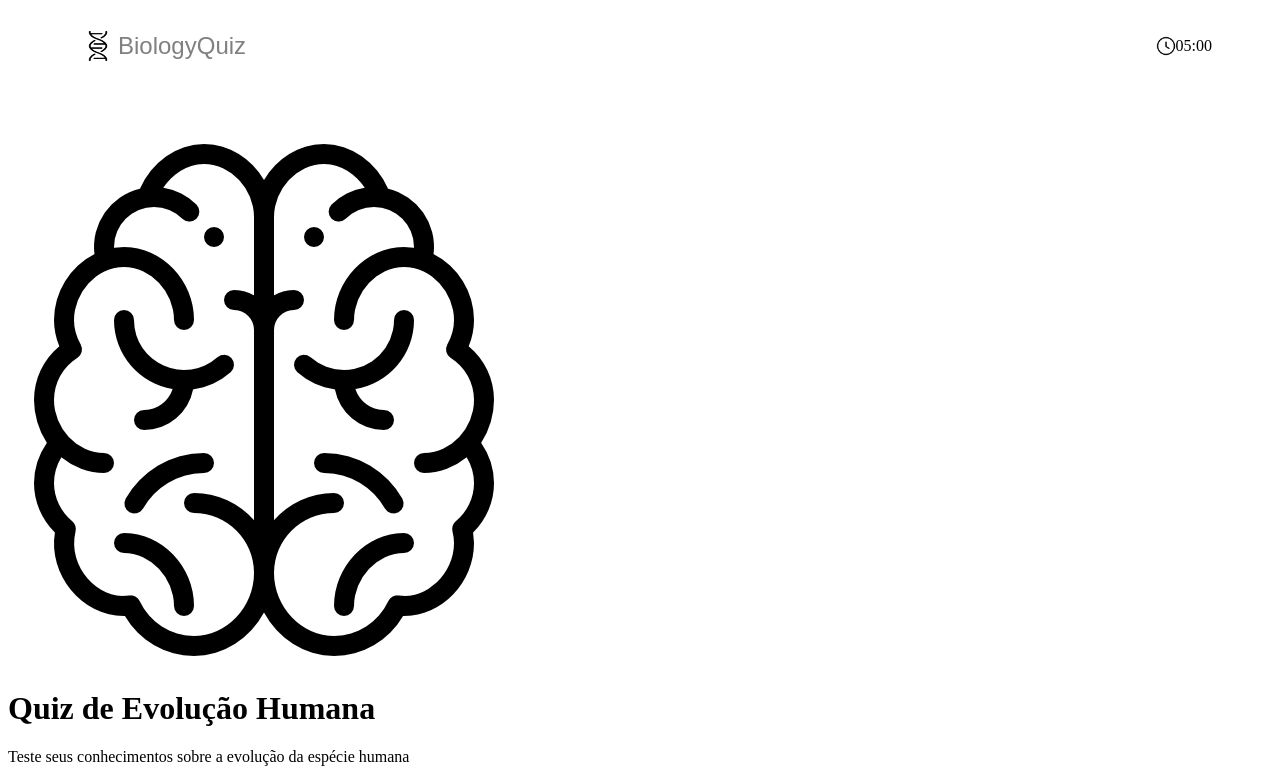
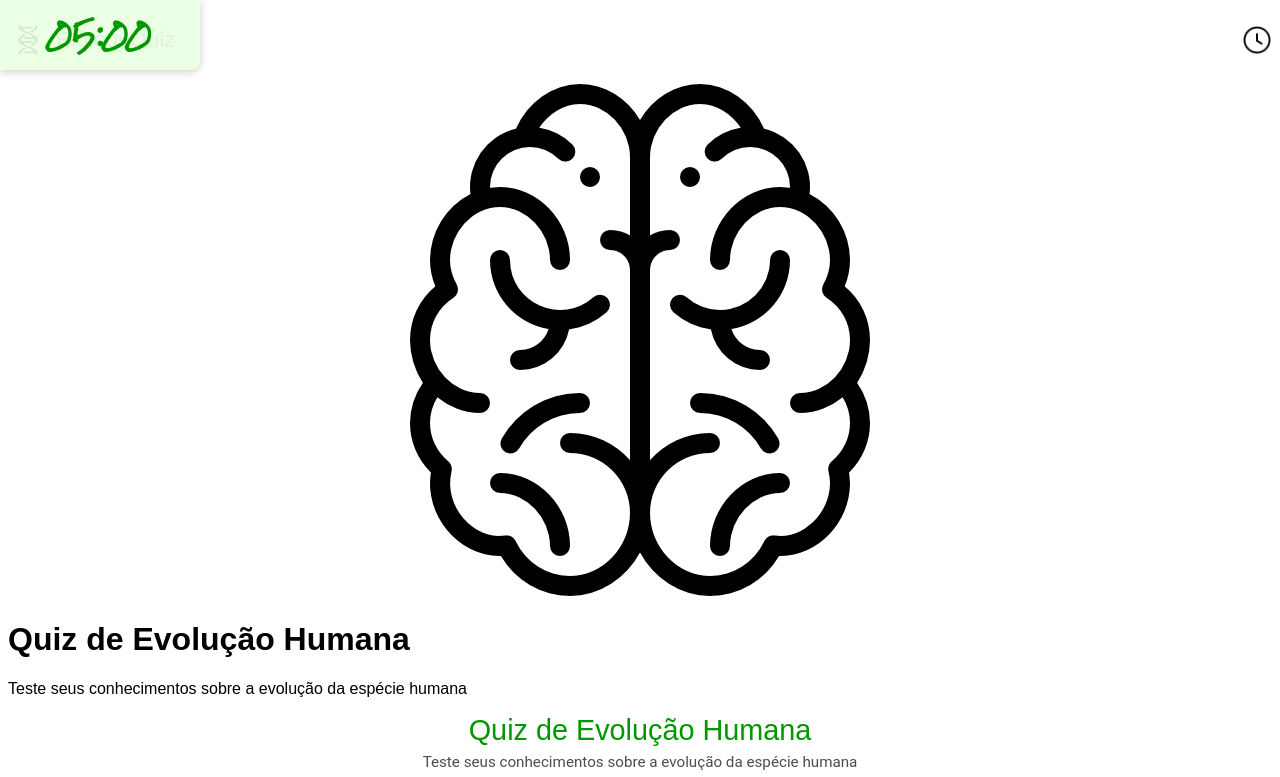
Before and after one commit to alejandrofonsecac/Bio-Questionario, a React (Vite) app: page / in a window 1280 px wide. Shown: the top 777 px of the page. Built offline with nearby package versions, Linux system fonts and the light colour scheme.

Commit message:
Correção de bugs

```diff
--- a/src/App.jsx
+++ b/src/App.jsx
@@ -1,6 +1,6 @@
 import { useState } from 'react'
 import Random from './_components/Random.jsx'
-import style from '../style.module.css'
+import style from './style.module.css'
 
 import { Error, Help } from "@mui/icons-material";
 
--- a/src/style.module.css
+++ b/src/style.module.css
@@ -16,7 +16,7 @@
 }
 
 /* ---------- Globais (mantidos como no CSS antigo) ---------- */
-:global(html), :global(body) {
+:global(html), :globalbody {
   height: 100%;
   min-height: 100vh;
   margin: 0;
```
